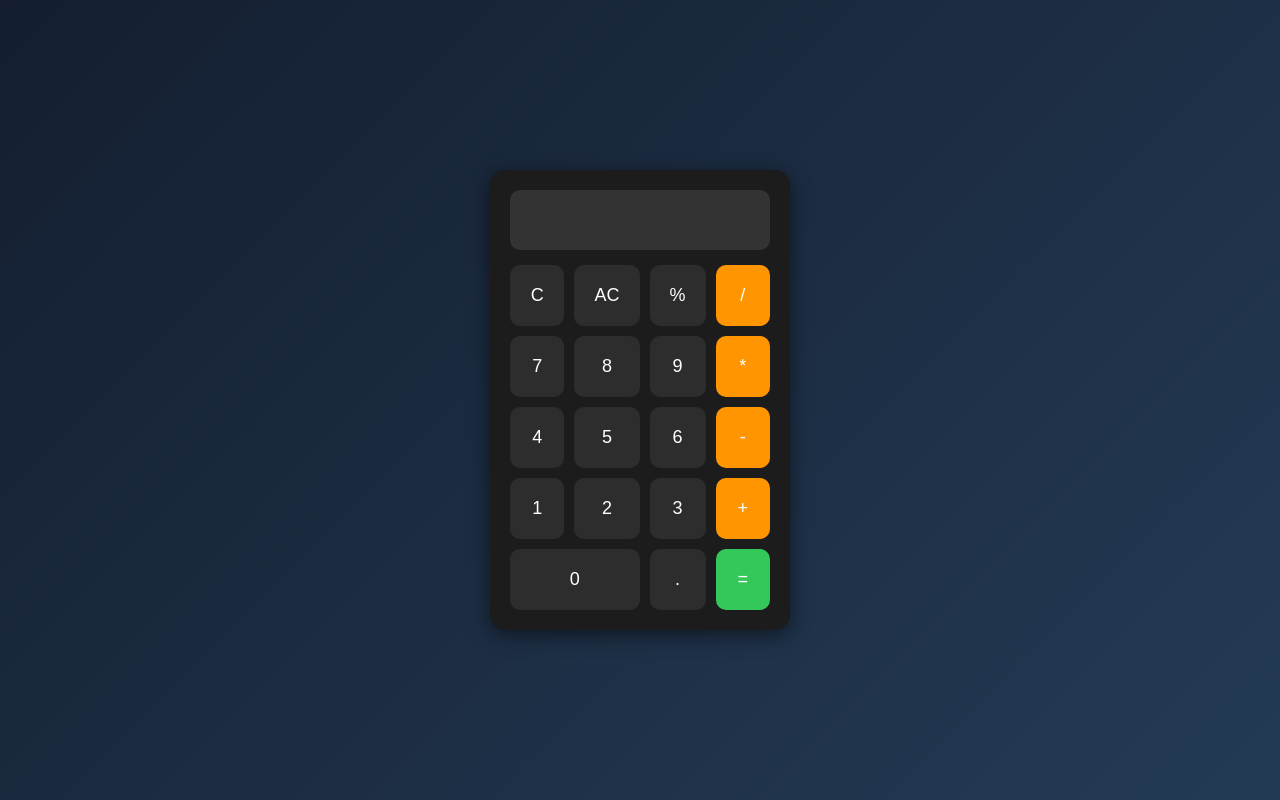
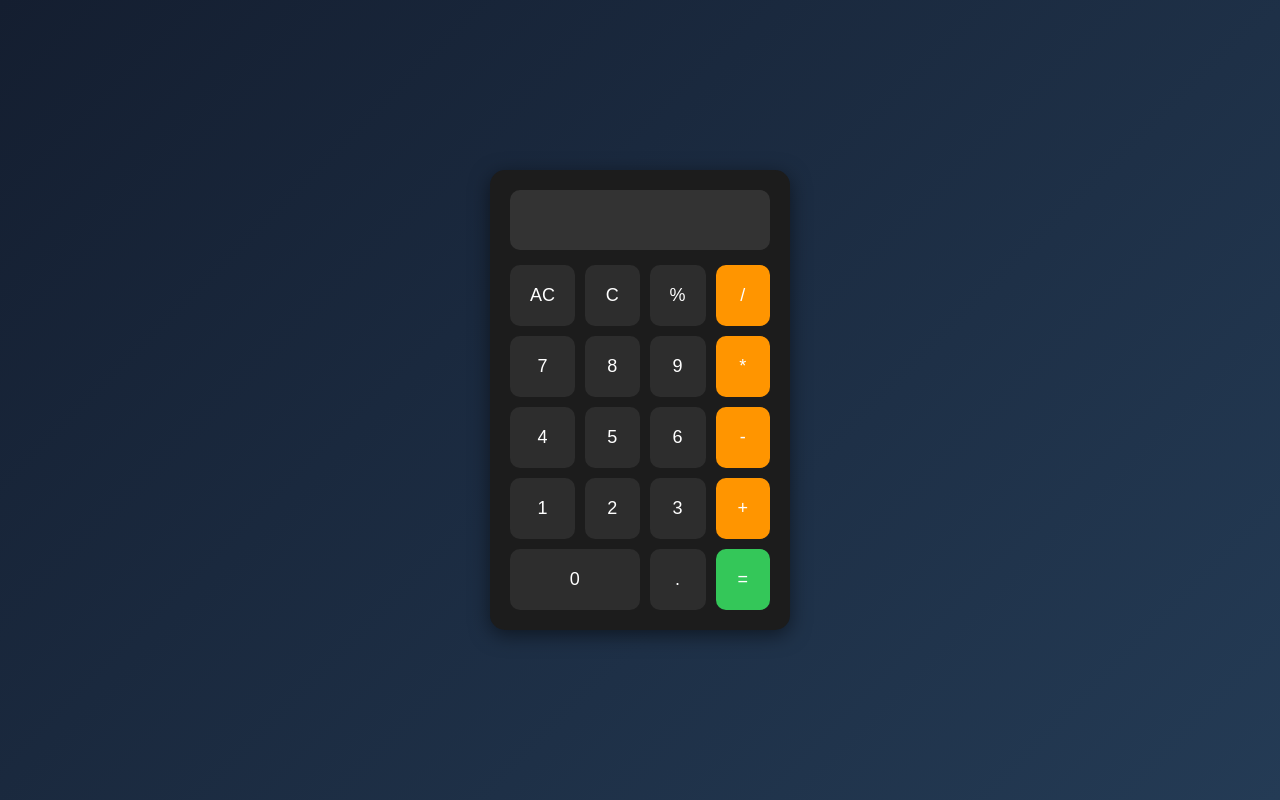
Before and after one commit to lowandlow/webpage, a plain HTML site: page index.html in a window 1280 px wide. Drawn offline with Linux system fonts and the light colour scheme.

Commit message:
Update index.html

```diff
--- a/index.html
+++ b/index.html
@@ -10,8 +10,8 @@
   <div class ="calculator">
   <input type="text" id="display" readonly>
   <div class ="buttons">
-    <button class="btn" onclick="clearDisplay()">C</button>
-    <button class="btn" onclick="deleteLast()">AC</button>
+    <button class="btn" onclick="clearDisplay()">AC</button>
+    <button class="btn" onclick="deleteLast()">C</button>
     <button class="btn" onclick="appendToDisplay('%')">%</button>
     <button class="btn operator" onclick="appendToDisplay('/')">/</button>
     <button class="btn" onclick="appendToDisplay('7')">7</button>
```
